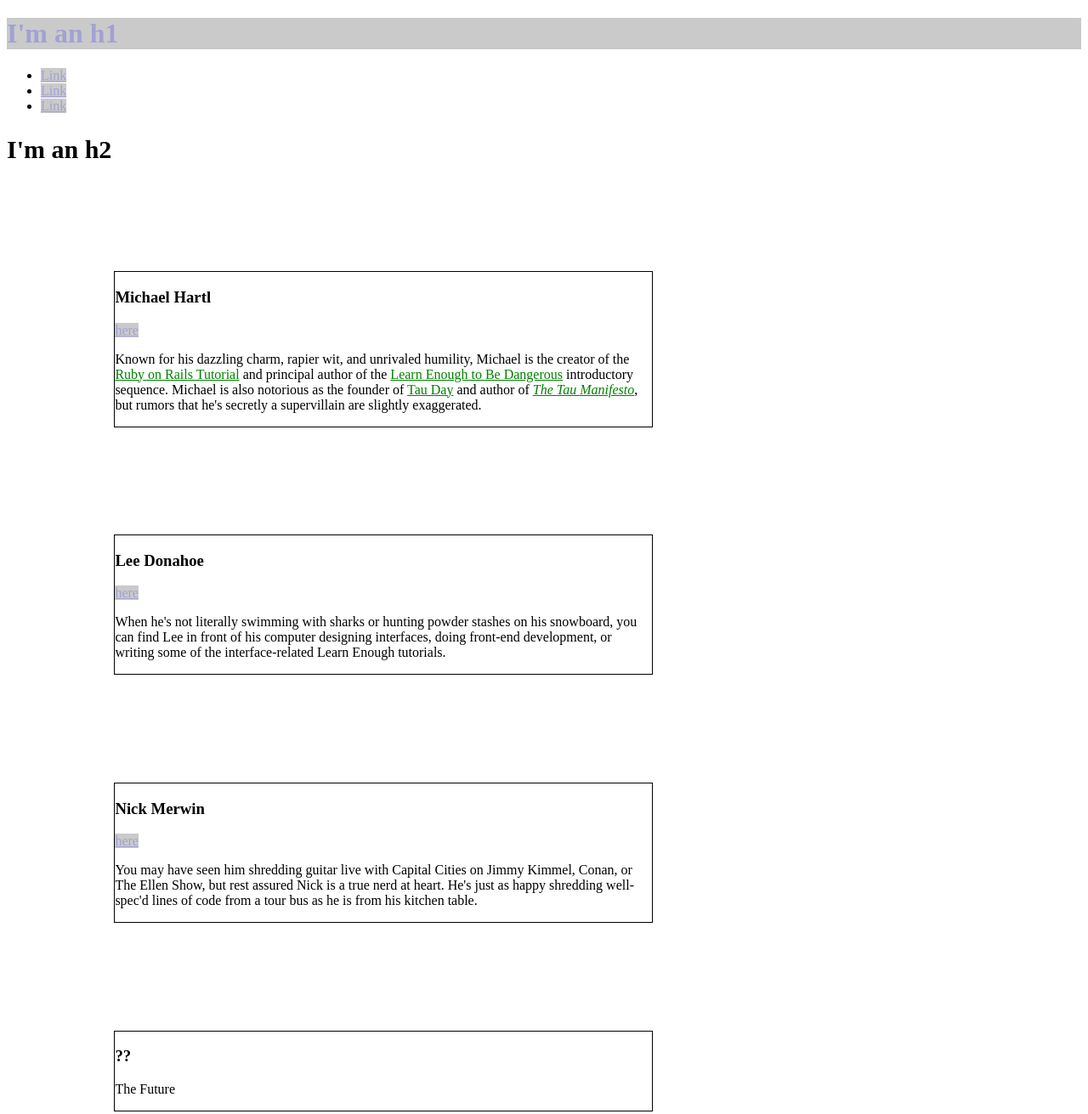
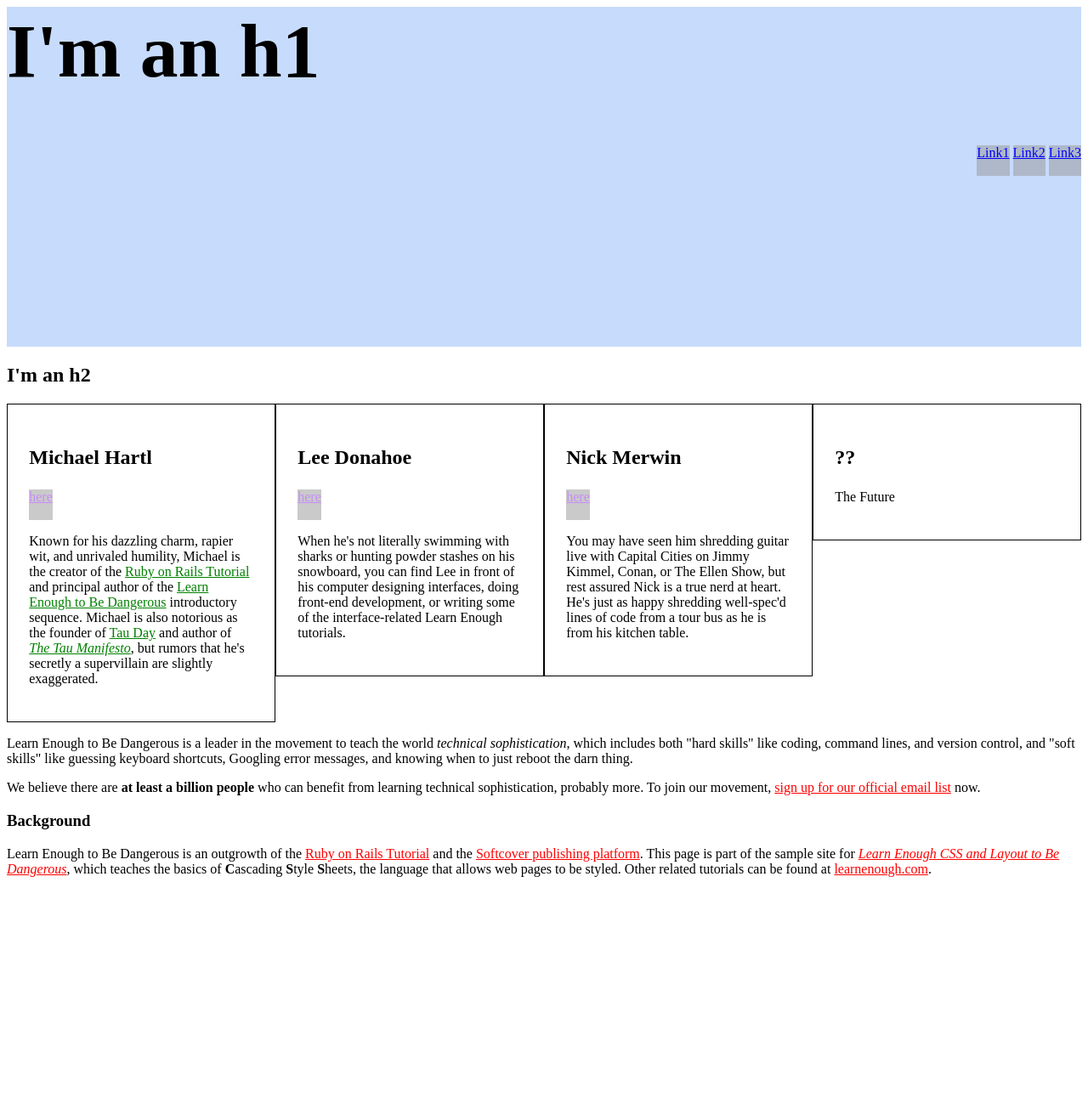
Before and after one commit to Vinz37/Vinz37.github.io, a plain HTML site: page index.html in a window 1280 px wide. Shown: the whole page at 85% size. After the commit the page ends 1048 px from the top, so only its background shows below. Drawn offline with Linux system fonts and the light colour scheme.

Commit message:
mess around with the box arrangement

```diff
--- a/index.html
+++ b/index.html
@@ -4,42 +4,79 @@
     <title>Test Page: Don't Panic</title>
     <meta charset="utf-8">
     <style>
-      /* Global Styles*/
+      /* GLOBAL STYLES */
       a {
-        color: #d942f4;
+        color: #f00;
       }
-      h2 {
-        font-size: 30px;
+      h1 {
+        font-size: 7vw;
+        margin-top: 0;
       }
-      /* Bio Styles */
+
+      /* SOCIAL STYLES */
+      .social-link {
+        background: rgba(150, 150, 150, 0.5);
+        color: blue;
+        height: 36px;
+        display: inline-block;
+      }
+      .social-list {
+        list-style: none;
+        padding: 0;
+        text-align: right;
+      }
+      .social-list > li {
+        display: inline-block;
+      }
+
+      /* BIO STYLES */
+      .bio-wrapper {
+        font-size: 24px;
+        overflow: hidden;
+      }
       .bio-box {
-        border: 1px solid #000;
-        width: 50%;
-        margin: 10%;
+        border: 1px solid black;
+        box-sizing: border-box;
+        float: left;
+        font-size: 1rem;
+        padding: 2%;
+        width: 25%;
+      }
+      .bio-box > a {
+        color: #c68bf9;
+      }
+      .bio-box h3 {
+        font-size: 1.5em;
+      }
+      .bio-copy {
+        font-size: 1em;
       }
       .bio-copy a {
-        color: #008000;
+        color: green;
       }
-      /* Social Styles */
-      .social-link {
-        background: rgba(150, 150, 150, .5);
-        color: rgba(0, 0, 255, .2);
+
+      /* HERO STYLES */
+      .full-hero {
+        background-color: #c7dbfc;
+        height: 50vh;
       }
     </style>
   </head>
   <body>
-    <h1 class="social-link">I'm an h1</h1>
-    <ul>
+    <div class="full-hero hero-home">
+      <h1>I'm an h1</h1>
+      <ul class="social-list">
         <li>
-        <a href="http://example.com/" class="social-link">Link</a>
+          <a href="http://example.com/" class="social-link">Link1</a>
         </li>
         <li>
-        <a href="http://example.com/" class="social-link">Link</a>
+          <a href="http://example.com/" class="social-link">Link2</a>
         </li>
         <li>
-        <a href="http://example.com/" class="social-link">Link</a>
+          <a href="http://example.com/" class="social-link">Link3</a>
         </li>
       </ul>
+    </div>
     <h2>I'm an h2</h2>
     <div class="bio-wrapper">
       <div class="bio-box">
@@ -92,5 +129,32 @@
         </p>
       </div>
     </div>
+    <p>
+      Learn Enough to Be Dangerous is a leader in the movement to teach the
+      world <em>technical sophistication</em>, which includes both "hard
+      skills" like coding, command lines, and version control, and "soft
+      skills" like guessing keyboard shortcuts, Googling error messages, and
+      knowing when to just reboot the darn thing.
+    </p>
+    <p>
+      We believe there are <strong>at least a billion people</strong> who can
+      benefit from learning technical sophistication, probably more. To join
+      our movement,
+      <a href="https://learnenough.com/#email_list">sign up for our official
+      email list</a> now.
+    </p>
+    <h3>Background</h3>
+    <p>
+      Learn Enough to Be Dangerous is an outgrowth of the
+      <a href="http://railstutorial.org/">Ruby on Rails Tutorial</a> and the
+      <a href="http://www.softcover.io/">Softcover publishing platform</a>.
+      This page is part of the sample site for
+      <a href="https://learnenough.com/css-tutorial"><em>Learn Enough CSS and
+      Layout to Be Dangerous</em></a>, which teaches the basics of
+      <strong>C</strong>ascading <strong>S</strong>tyle
+      <strong>S</strong>heets, the language that allows web pages to be styled.
+      Other related tutorials can be found at
+      <a href="https://learnenough.com/">learnenough.com</a>.
+    </p>
   </body>
 </html>
```
Lines whose indentation alone changed are shown as unchanged.
